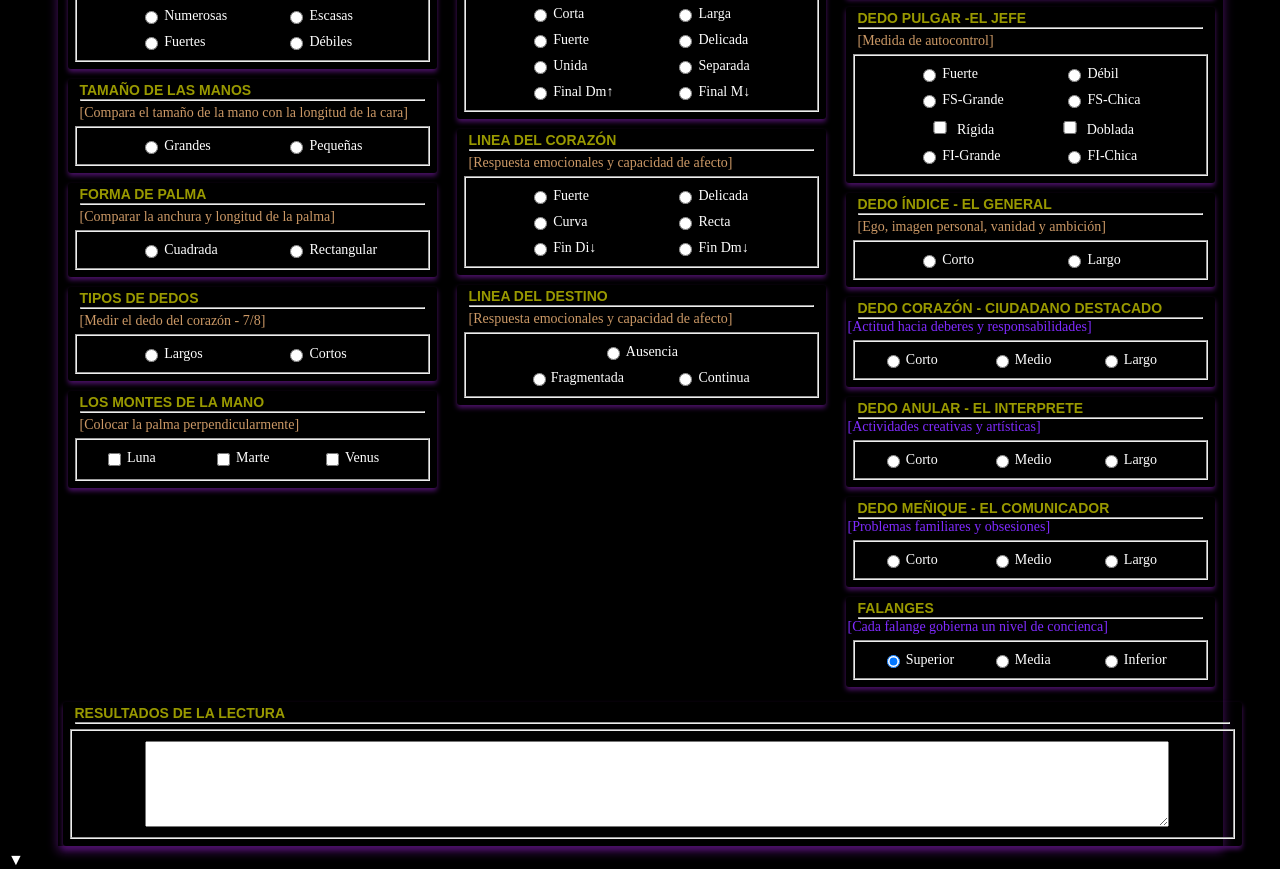
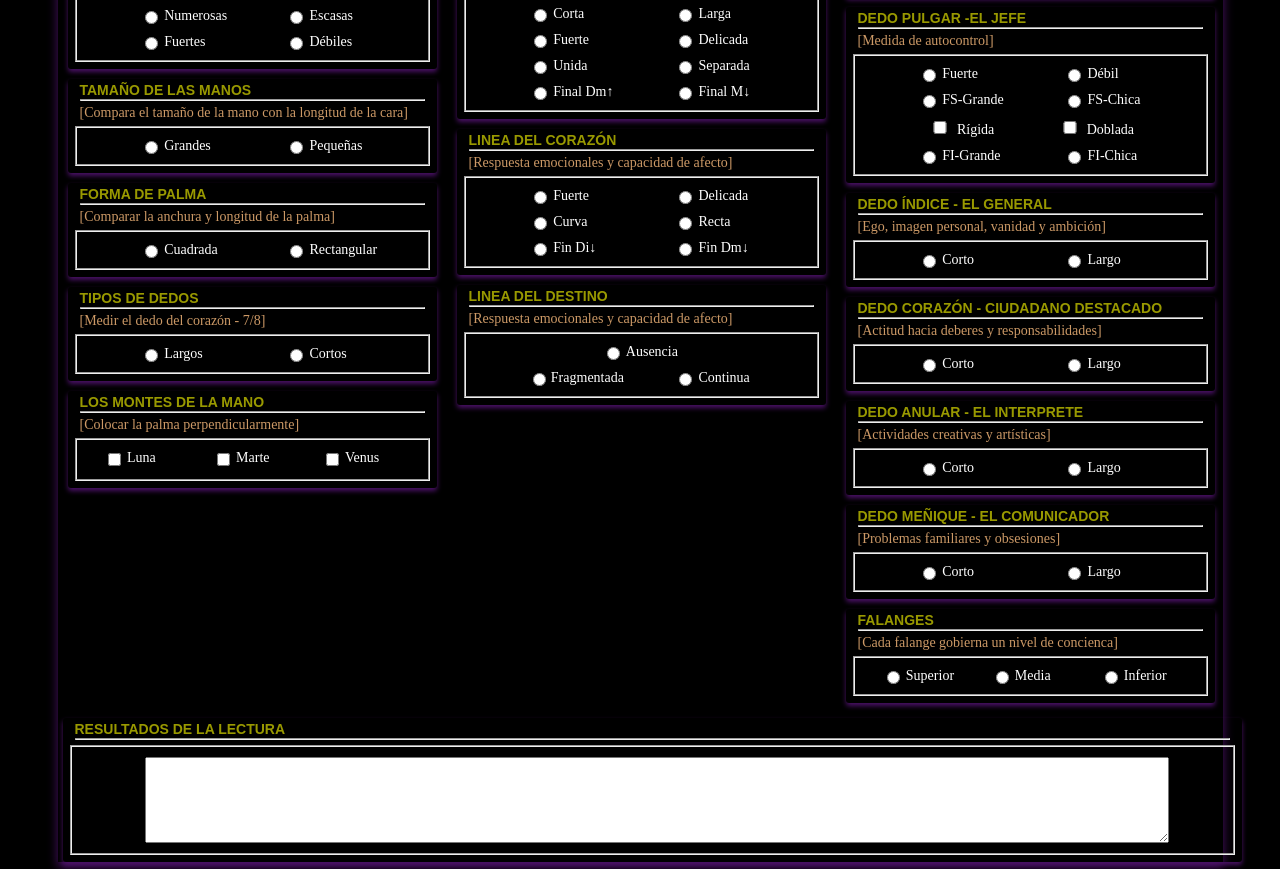
Before and after one commit to Mnemovic/quiromancia, a plain HTML site: page index.html in a window 1280 px wide. Shown: the part 325-1194 px from the top of the page. Drawn offline with Linux system fonts and the light colour scheme; some packages are replaced by stand-ins of ours; a script that the page names is missing.

Commit message:
Add files via upload

```diff
--- a/index.html
+++ b/index.html
@@ -389,7 +389,7 @@
                                                 <label for="pulgarInferior1">FI-Grande</label>
                                             </div>
                                             <div class="agrupa">
-                                                <input type="radio" id="pulgarInferior2" name="pulgarInferior" value="2" onclick="receptorDatos('Falange Ingerior','Corta','Empuje necesario para lograr resultados. Deben dejar el desarrollo de ideas a los demas.');">
+                                                <input type="radio" id="pulgarInferior2" name="pulgarInferior" value="2" onclick="receptorDatos('Falange Inferior','Corta','Empuje necesario para lograr resultados. Deben dejar el desarrollo de ideas a los demas.');">
                                                 <label for="pulgarInferior2">FI-Chica</label>
                                             </div>
                                         </div>
@@ -402,12 +402,12 @@
                                 <fieldset>
                                     <div class="opciones">
                                         <div class="agrupa">
-                                                <input type="radio" id="linFuertes" name="marcas" value="1" onclick="receptorDatos('Falange Ingerior','Corta','Empuje necesario para lograr resultados. Deben dejar el desarrollo de ideas a los demas.');">
-                                                <label for="linFuertes">Corto</label>
+                                            <input type="radio" id="dedoIndice1" name="dedoIndice" value="1" onclick="receptorDatos('Dedo Indice','Corto','Instinto de probarse a sí mismo. Timidos sociales. Lucha interna para no perder la confianza y mantenrse animado. Deben responder solo por sus acciones.');">
+                                            <label for="dedoIndice1">Corto</label>
                                         </div>
                                         <div class="agrupa">
-                                                <input type="radio" id="linDebiles" name="marcas" value="2" onclick="receptorDatos('Falange Ingerior','Corta','Empuje necesario para lograr resultados. Deben dejar el desarrollo de ideas a los demas.');">
-                                                <label for="linDebiles">Largo</label>
+                                            <input type="radio" id="dedoIndice2" name="dedoIndice" value="2" onclick="receptorDatos('Dedo Indice','Largo','Necesitan hacerse cargo de su vida. Instinto paternal y necesitan sentirse protegidos Egolatras, controladores, vanidosos.');">
+                                            <label for="dedoIndice2">Largo</label>
                                         </div>
                                     </div>
                                 </fieldset>
@@ -415,42 +415,33 @@
                             <section id="areas" class="contenedor">
                                 <div><h4>DEDO CORAZÓN - CIUDADANO DESTACADO</h4></div>
                                 <div><hr></div>
-                                    <div style="color: #802BFF; font-size: 14px; "> [Actitud hacia deberes y responsabilidades] </div>
+                                <div class="ayuda"> [Actitud hacia deberes y responsabilidades] </div>
                                 <fieldset>
                                     <div class="opciones">
                                         <div class="agrupa">
-                                                <input type="radio" id="linFuertes" name="marcas" value="1" onclick="document.getElementById('txtQueso').value='Fuertes'" checked="checked">
+                                            <input type="radio" id="linFuertes" name="marcas" value="1" onclick="receptorDatos('Dedo Corazón','Corto','No les gusta la responsabilidad o reglas establecidas por los demas. El compromiso y la responsabilidad no son sus fuertes.');">
                                             <label for="linFuertes">Corto</label>
                                         </div>
                                         <div class="agrupa">
-                                                <input type="radio" id="linDebiles" name="marcas" value="2" onclick="document.getElementById('txtQueso').value='Débiles'">
-                                                <label for="linDebiles">Medio</label>
-                                            </div>
-                                            <div class="agrupa">
-                                                <input type="radio" id="linDebiles" name="marcas" value="2" onclick="document.getElementById('txtQueso').value='Débiles'">
+                                            <input type="radio" id="linDebiles" name="marcas" value="2" onclick="receptorDatos('Dedo Corazón','Largo','Son buenos juzgando lo bueno y los malo. Fiables, mesurados y responsables. Prefieren la soledad. ');">
                                             <label for="linDebiles">Largo</label>
                                         </div>
                                     </div>
-
                                 </fieldset>
                             </section>
                             <section id="areas" class="contenedor">
                                 <div><h4>DEDO ANULAR - EL INTERPRETE</h4></div>
                                 <div><hr></div>
-                                    <div style="color: #802BFF; font-size: 14px; "> [Actividades creativas y artísticas] </div>
+                                <div class="ayuda"> [Actividades creativas y artísticas] </div>
                                 <fieldset>
                                     <div class="opciones">
                                         <div class="agrupa">
-                                                <input type="radio" id="linFuertes" name="marcas" value="1" onclick="document.getElementById('txtQueso').value='Fuertes'" checked="checked">
-                                                <label for="linFuertes">Corto</label>
+                                            <input type="radio" id="dedoAnular1" name="dedoAnular" value="1" onclick="receptorDatos('Dedo Anular','Corto','Sin interes por el arte o sin impulso creativo. Personas muy reservadas, su vida personal se considera sacrosanta.');">
+                                            <label for="dedoAnular1">Corto</label>
                                         </div>
                                         <div class="agrupa">
-                                                <input type="radio" id="linDebiles" name="marcas" value="2" onclick="document.getElementById('txtQueso').value='Débiles'">
-                                                <label for="linDebiles">Medio</label>
-                                            </div>
-                                            <div class="agrupa">
-                                                <input type="radio" id="linDebiles" name="marcas" value="2" onclick="document.getElementById('txtQueso').value='Débiles'">
-                                                <label for="linDebiles">Largo</label>
+                                            <input type="radio" id="dedoAnular2" name="dedoAnular" value="2" onclick="receptorDatos('Dedo Anular','Largo','Buscan desafíos y superación de obstáculos. De naturaleza creativa, aprovechan con etusiasmo las oportunidades en ese ambito. Estilo personal. Más fértiles. Mayor coordinación entre vista y cuerpo.');">
+                                            <label for="dedoAnular2">Largo</label>
                                         </div>
                                     </div>
                                 </fieldset>
@@ -458,20 +449,16 @@
                             <section id="areas" class="contenedor">
                                 <div><h4>DEDO MEÑIQUE - EL COMUNICADOR</h4></div>
                                 <div><hr></div>
-                                    <div style="color: #802BFF; font-size: 14px; "> [Problemas familiares y obsesiones] </div>
+                                <div class="ayuda" > [Problemas familiares y obsesiones] </div>
                                 <fieldset>
                                     <div class="opciones">
                                         <div class="agrupa">
-                                                <input type="radio" id="linFuertes" name="marcas" value="1" onclick="document.getElementById('txtQueso').value='Fuertes'" checked="checked">
-                                                <label for="linFuertes">Corto</label>
+                                            <input type="radio" id="dedoMeñique1" name="dedoMeñique" value="1" onclick="receptorDatos('Dedo Mañique','Corto','Arrastran timeidez hasta edad adulta, evitan mirar a los ojos y evitan mezclarse con mucha gente. Cuando se sienten a gusto, pueden mostrarse ingenisosos y versatiles. Emocionalmente inamduros. Afinidad con los niños, para relacionarse y comunicarse.');">
+                                            <label for="dedoMeñique1">Corto</label>
                                         </div>
                                         <div class="agrupa">
-                                                <input type="radio" id="linDebiles" name="marcas" value="2" onclick="document.getElementById('txtQueso').value='Débiles'">
-                                                <label for="linDebiles">Medio</label>
-                                            </div>
-                                            <div class="agrupa">
-                                                <input type="radio" id="linDebiles" name="marcas" value="2" onclick="document.getElementById('txtQueso').value='Débiles'">
-                                                <label for="linDebiles">Largo</label>
+                                            <input type="radio" id="dedoMeñique2" name="dedoMeñique" value="2" onclick="receptorDatos('Dedo Meñique','Largo','Personas locuaces, expertos en el arte de persuadir, influir o manipular a los demas. Don de la conversación. Habilidad inhata para hablar o escribir.');">
+                                            <label for="dedoMeñique2">Largo</label>
                                         </div>
                                     </div>
                                 </fieldset>
@@ -479,20 +466,20 @@
                             <section id="areas" class="contenedor">
                                 <div><h4>FALANGES</h4></div>
                                 <div><hr></div>
-                                    <div style="color: #802BFF; font-size: 14px; "> [Cada falange gobierna un nivel de concienca] </div>
+                                <div class="ayuda"> [Cada falange gobierna un nivel de concienca] </div>
                                 <fieldset>
                                     <div class="opciones">
                                         <div class="agrupa">
-                                                <input type="radio" id="linFuertes" name="marcas" value="1" onclick="document.getElementById('txtQueso').value='Fuertes'" checked="checked">
-                                                <label for="linFuertes">Superior</label>
+                                            <input type="radio" id="Falanges1" name="Falanges" value="1" onclick="receptorDatos('Falange','Espirituales. Son religiosos a su discreta manera y buscan entender el sentido de la vida. ');">
+                                            <label for="Falanges1">Superior</label>
                                         </div>
                                         <div class="agrupa">
-                                                <input type="radio" id="linDebiles" name="marcas" value="2" onclick="document.getElementById('txtQueso').value='Débiles'">
-                                                <label for="linDebiles">Media</label>
+                                            <input type="radio" id="Falanges2" name="Falanges" value="2" onclick="receptorDatos('Falange','Media','Negocios. Ansian competir y sobreviri en una atmosfera de negocios.');">
+                                            <label for="Falanges2">Media</label>
                                         </div>
                                         <div class="agrupa">
-                                                <input type="radio" id="linDebiles" name="marcas" value="2" onclick="document.getElementById('txtQueso').value='Débiles'">
-                                                <label for="linDebiles">Inferior</label>
+                                            <input type="radio" id="Falanges3" name="Falanges" value="2" onclick="receptorDatos('Falange','Inferior','Comonidades y deseos. Autoindulgnetes con la comida, bebida, ropa, posesiones, sexo. Nunca tiran cosas y acumulan un revoltijo.');">
+                                            <label for="Falanges3">Inferior</label>
                                         </div>
                                     </div>
                                 </fieldset>
@@ -518,7 +505,6 @@
             function receptorDatos(opcion, seleccion, descripcion)
             {
                 // alert(opcion + ' - ' + seleccion + ': ' + texto);
-
                 Swal.fire({title: opcion + ': ' + seleccion, text: descripcion, icon: "success"});
                 general = general + descripcion + '\n';
             }
```
Lines whose indentation alone changed are shown as unchanged.
